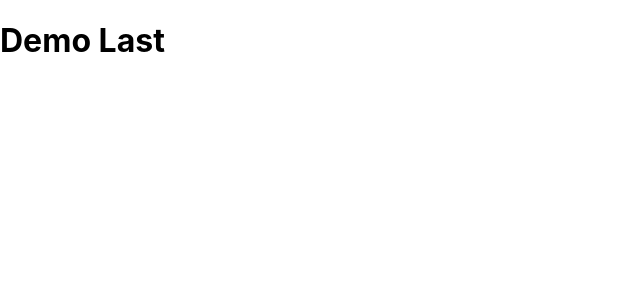
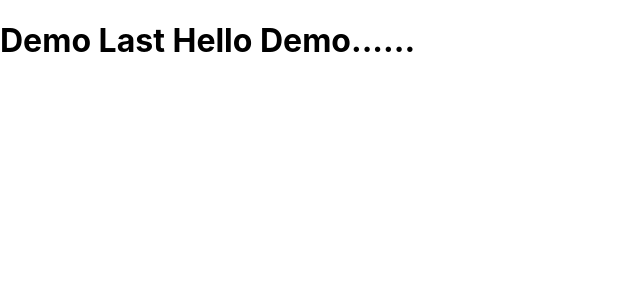
Before and after one commit to ana12dsouza/hasslast, a React (Create React App) app: page / in a window 1280 px wide. Shown: the top 300 px of the page, without its empty margins (0-640 px from the left). Built offline with nearby package versions, Linux system fonts and the light colour scheme.

Commit message:
commit message

```diff
--- a/src/App.js
+++ b/src/App.js
@@ -4,7 +4,7 @@ import './App.css';
 function App() {
   return (
     <>
-      <h1>Demo Last</h1>
+      <h1>Demo Last  Hello Demo......</h1>
     </>
   );
 }
```
